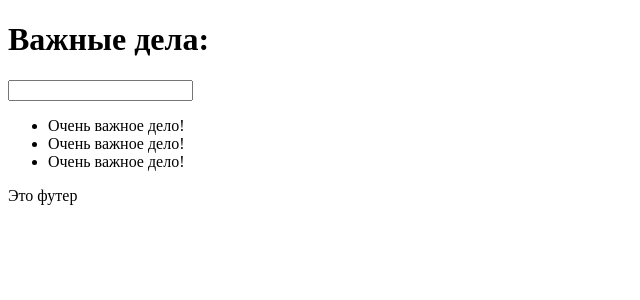
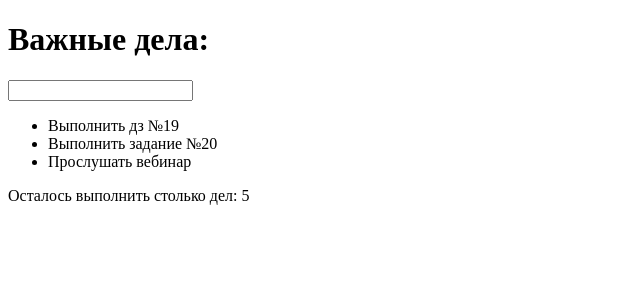
Before and after one commit to WebHeroSchool/PolinaYartseva_react, a React (Create React App) app: page / in a window 1280 px wide. Shown: the top 300 px of the page, without its empty margins (0-640 px from the left). Built offline with nearby package versions, Linux system fonts and the light colour scheme.

Commit message:
19th homework19th homework19th homework19th homework19th homework

```diff
--- a/src/components/App/App.js
+++ b/src/components/App/App.js
@@ -3,12 +3,13 @@
 import InputItem from "../InputItem/InputItem";
 import Footer from "../Footer/Footer";
 
+const todoItem = 'Выполнить дз №19';
 const App = () => (
     <div>
         <h1>Важные дела:</h1>
         <InputItem />
-        <ItemList />
-        <Footer />
+        <ItemList todoItem={todoItem}/>
+        <Footer count={5} />
     </div>);
 
 export default App;
--- a/src/components/Footer/Footer.js
+++ b/src/components/Footer/Footer.js
@@ -1,7 +1,7 @@
 import React from "react";
 
-const Footer = () => (<div>
-        <p>Это футер</p>
+const Footer = ({ count }) => (<div>
+        <p>Осталось выполнить столько дел: {count}</p>
     </div>);
 
 export default Footer;
--- a/src/components/Item/Item.js
+++ b/src/components/Item/Item.js
@@ -1,5 +1,5 @@
 import React from "react";
 
-const Item = () => (<span>Очень важное дело!</span>);
+const Item = ({ todoItem }) => (<span>{todoItem}</span>);
 
 export default Item;
--- a/src/components/ItemList/ItemList.js
+++ b/src/components/ItemList/ItemList.js
@@ -1,10 +1,10 @@
 import React from "react";
 import Item from "../Item/Item";
 
-const ItemList = () => (<ul>
-    <li><Item /></li>
-    <li><Item /></li>
-    <li><Item /></li>
+const ItemList = ({ todoItem }) => (<ul>
+    <li><Item todoItem={todoItem} /></li>
+    <li><Item todoItem={'Выполнить задание №20'} /></li>
+    <li><Item todoItem={'Прослушать вебинар'} /></li>
 </ul>);
 
 export default ItemList;
```
